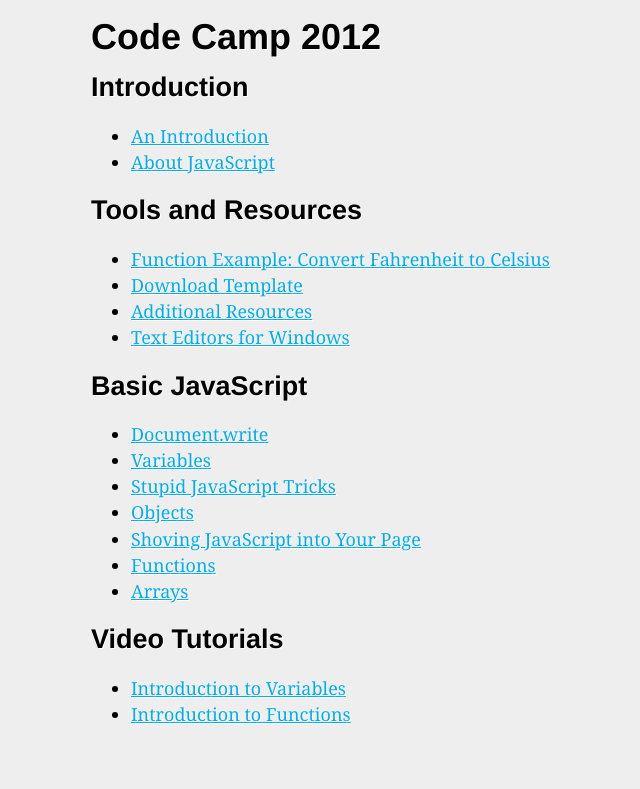
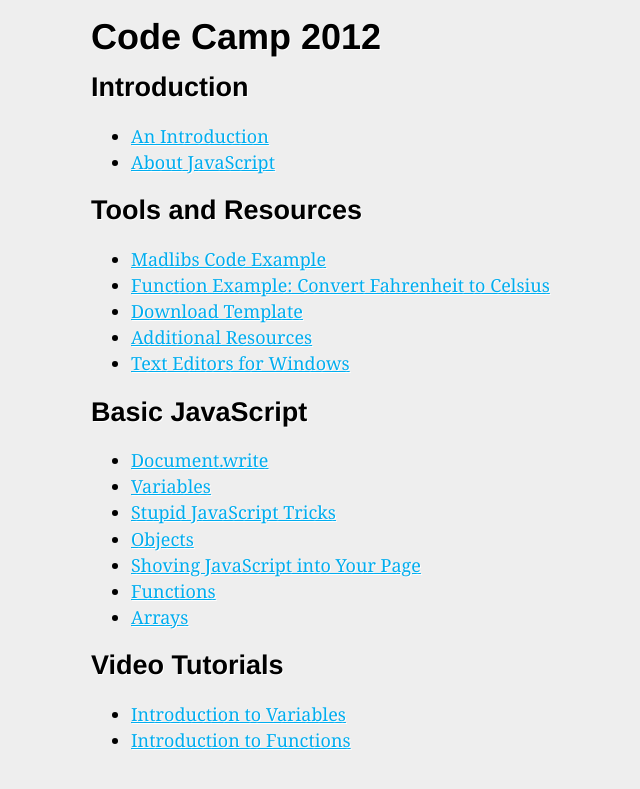
Before and after one commit to scholarsnyc/code-camp, a Jekyll site: the page built from index.html, in a window 1280 px wide. Shown: the top 789 px of the page, without its empty margins (274-914 px from the left). Built offline with Jekyll 4.4.1, drawn with Linux system fonts in a browser that asks for light colours.

Commit message:
Add to Madlibs

```diff
--- a/index.html
+++ b/index.html
@@ -12,6 +12,7 @@ title : Code Camp 2012
 
 <h2>Tools and Resources</h2>
 <ul>
+	<li><a href="https://gist.github.com/3176402">Madlibs Code Example</a></li>
 	<li><a href="https://gist.github.com/3176064">Function Example: Convert Fahrenheit to Celsius</a></li>
 	<li><a href="https://github.com/scholarsnyc/html-template/zipball/master" class="btn">Download Template</a></li>
 	<li><a href="/resources/additional-resources" class="btn">Additional Resources</a></li>
```
